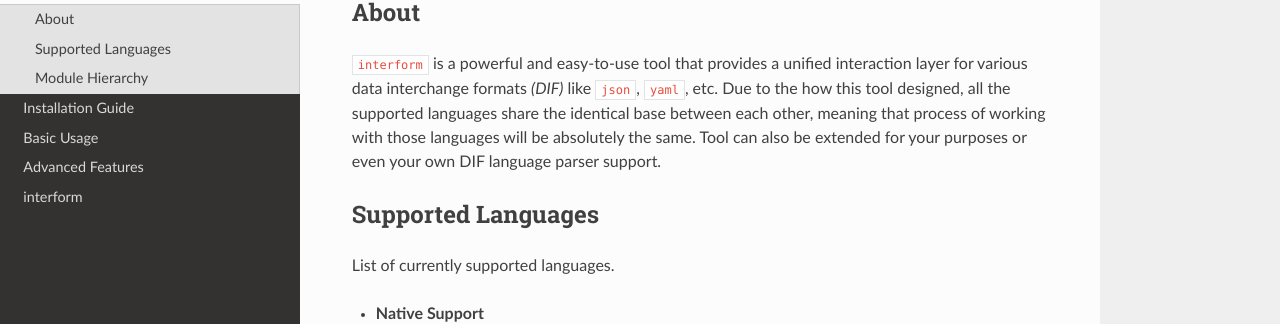
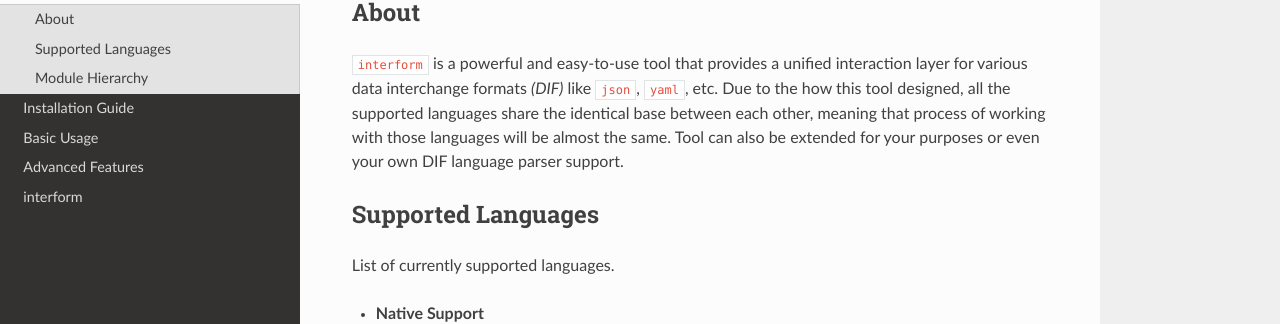
Before and after one commit to maximilionus/interform, a Sphinx documentation site: the page built from docs/general.rst, in a window 1280 px wide and 1328 px high. Shown: the part 164-488 px from the top of the window. Built offline with Sphinx 7.4.7 and the Read the Docs theme 2.0.0, drawn with Linux system fonts in a browser that asks for light colours; the version number could not be read and is left out.

Commit message:
'about' information update in README and docs

```diff
--- a/README.rst
+++ b/README.rst
@@ -6,7 +6,7 @@ interform
 
 About
 --------------------------------------
-``interform`` is a powerful and easy-to-use tool that provides a unified interaction layer for various data interchange formats *(DIF)* like ``json``, ``yaml``, etc. Due to the how this tool designed, all the supported languages share the identical base between each other, meaning that process of working with those languages will be absolutely the same. Tool can also be extended for your purposes or even your own DIF language parser support.
+``interform`` is a powerful and easy-to-use tool that provides a unified interaction layer for various data interchange formats *(DIF)* like ``json``, ``yaml``, etc. Due to the how this tool designed, all the supported languages share the identical base between each other, meaning that process of working with those languages will be almost the same. Tool can also be extended for your purposes or even your own DIF language parser support.
 
 Supported Languages
 --------------------------------------
--- a/docs/general.rst
+++ b/docs/general.rst
@@ -3,7 +3,7 @@ General Information
 
 About
 ----------
-``interform`` is a powerful and easy-to-use tool that provides a unified interaction layer for various data interchange formats *(DIF)* like ``json``, ``yaml``, etc. Due to the how this tool designed, all the supported languages share the identical base between each other, meaning that process of working with those languages will be absolutely the same. Tool can also be extended for your purposes or even your own DIF language parser support.
+``interform`` is a powerful and easy-to-use tool that provides a unified interaction layer for various data interchange formats *(DIF)* like ``json``, ``yaml``, etc. Due to the how this tool designed, all the supported languages share the identical base between each other, meaning that process of working with those languages will be almost the same. Tool can also be extended for your purposes or even your own DIF language parser support.
 
 
 .. _general-supported-langs:
```
Also changed, not shown: CHANGELOG.md (+1 -0 lines).
